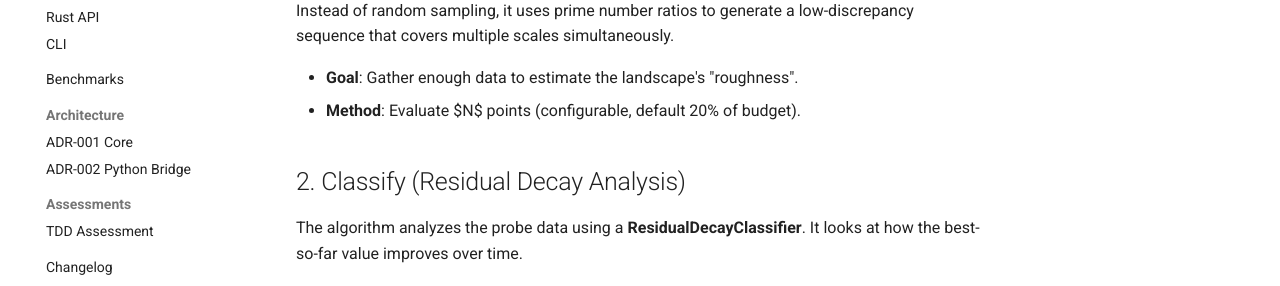
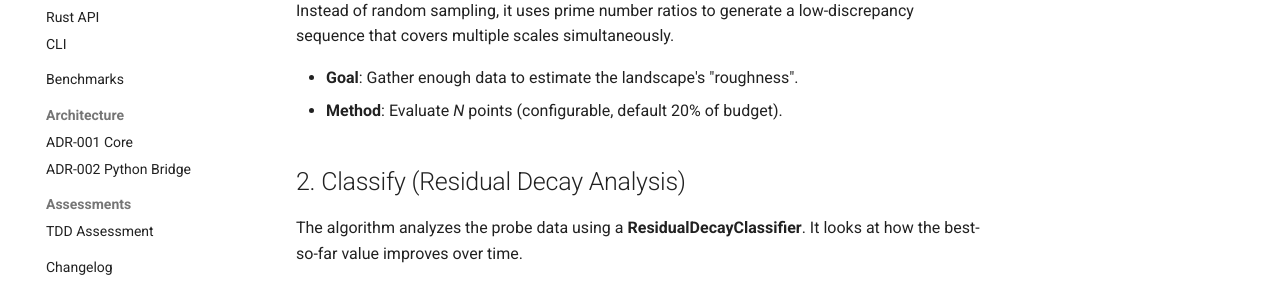
Before and after one commit to novelbytelabs/ArqonHPO, an MkDocs documentation site: the page built from docs/docs/concepts/pcr_algorithm.md, in a window 1280 px wide and 900 px high. Shown: the part 417-703 px from the top of the window. Built offline with MkDocs 1.6.1 and Material for MkDocs 9.7.7, drawn with Linux system fonts in a browser that asks for light colours; comment, search, counter and statistics services are not loaded.

```diff
--- a/docs/docs/concepts/pcr_algorithm.md
+++ b/docs/docs/concepts/pcr_algorithm.md
@@ -10,7 +10,7 @@
 Instead of random sampling, it uses prime number ratios to generate a low-discrepancy sequence that covers multiple scales simultaneously.
 
 - **Goal**: Gather enough data to estimate the landscape's "roughness".
-- **Method**: Evaluate $N$ points (configurable, default 20% of budget).
+- **Method**: Evaluate *N* points (configurable, default 20% of budget).
 
 ## 2. Classify (Residual Decay Analysis)
 
```
